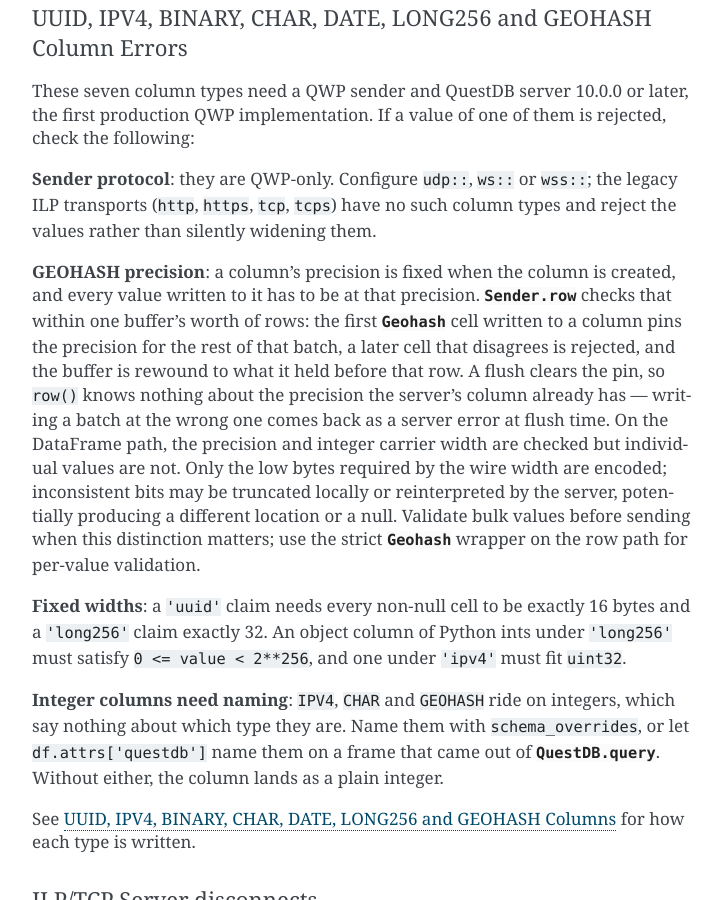
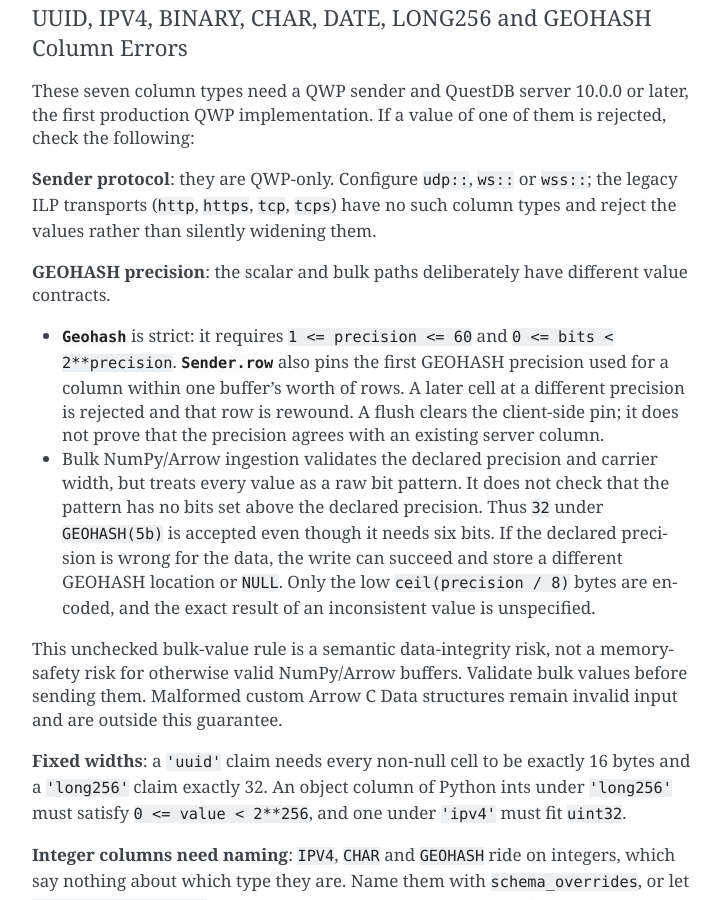
Before and after one commit to questdb/py-questdb-client, a Sphinx documentation site: the page built from docs/troubleshooting.rst, in a window 1280 px wide and 900 px high, scrolled down 2090 px. Shown: the whole window, without its empty margins (388-1110 px from the left). Built offline with Sphinx 7.4.7, drawn with Linux system fonts in a browser that asks for light colours.

Commit message:
docs: make unchecked geohash contract explicit

```diff
--- a/docs/sender.rst
+++ b/docs/sender.rst
@@ -351,13 +351,22 @@
 .. literalinclude:: ../examples/qwp_column_types_dataframe.py
    :language: python
 
-Bulk ``GEOHASH`` ingestion treats the integer column as an unchecked encoded
-value carrier. The precision and the carrier width are validated, but each
-value is not checked against the precision. Only the low bytes required by the
-wire width are encoded; inconsistent bits may be truncated locally or
-reinterpreted by the server, potentially producing a different location or a
-null. Use :class:`Geohash <questdb.Geohash>` on the row path when strict
-per-value validation is required.
+.. warning::
+
+   Bulk ``GEOHASH`` ingestion treats each integer as a raw bit pattern. It
+   validates that the declared precision is in ``1..=60`` and fits the signed
+   integer carrier, but it does **not** verify that an individual value fits
+   that precision. For example, a value of ``32`` needs six bits; declaring
+   it as ``GEOHASH(5b)`` is accepted.
+
+   If the declared precision is wrong for the encoded data, the write can
+   succeed and QuestDB can store a different GEOHASH location or ``NULL``.
+   Only the low ``ceil(precision / 8)`` bytes are encoded, and the exact result
+   of an inconsistent value is unspecified. This is a semantic data-integrity
+   risk, not a memory-safety risk for otherwise valid NumPy/Arrow buffers.
+   Validate bulk values before sending them, or use
+   :class:`Geohash <questdb.Geohash>` on the row path for strict per-value
+   validation. Malformed custom Arrow C Data structures remain invalid input.
 
 Reading a query result back and writing it out again keeps all of these
 types. A pandas dtype holds an Arrow type and no field, so the claim
--- a/docs/troubleshooting.rst
+++ b/docs/troubleshooting.rst
@@ -117,21 +117,28 @@
 ``tcps``) have no such column types and reject the values rather than
 silently widening them.
 
-**GEOHASH precision**: a column's precision is fixed when the column is
-created, and every value written to it has to be at that precision.
-:meth:`Sender.row <questdb.Sender.row>` checks that within one buffer's
-worth of rows: the first :class:`Geohash <questdb.Geohash>` cell written
-to a column pins the precision for the rest of that batch, a later cell
-that disagrees is rejected, and the buffer is rewound to what it held
-before that row. A flush clears the pin, so ``row()`` knows nothing about
-the precision the server's column already has — writing a batch at the
-wrong one comes back as a server error at flush time. On the DataFrame path,
-the precision and integer carrier width are checked but individual values are
-not. Only the low bytes required by the wire width are encoded; inconsistent
-bits may be truncated locally or reinterpreted by the server, potentially
-producing a different location or a null. Validate bulk values before sending
-when this distinction matters; use the strict :class:`Geohash
-<questdb.Geohash>` wrapper on the row path for per-value validation.
+**GEOHASH precision**: the scalar and bulk paths deliberately have different
+value contracts.
+
+* :class:`Geohash <questdb.Geohash>` is strict: it requires
+  ``1 <= precision <= 60`` and ``0 <= bits < 2**precision``.
+  :meth:`Sender.row <questdb.Sender.row>` also pins the first GEOHASH
+  precision used for a column within one buffer's worth of rows. A later cell
+  at a different precision is rejected and that row is rewound. A flush clears
+  the client-side pin; it does not prove that the precision agrees with an
+  existing server column.
+* Bulk NumPy/Arrow ingestion validates the declared precision and carrier
+  width, but treats every value as a raw bit pattern. It does not check that
+  the pattern has no bits set above the declared precision. Thus ``32`` under
+  ``GEOHASH(5b)`` is accepted even though it needs six bits. If the declared
+  precision is wrong for the data, the write can succeed and store a different
+  GEOHASH location or ``NULL``. Only the low ``ceil(precision / 8)`` bytes are
+  encoded, and the exact result of an inconsistent value is unspecified.
+
+This unchecked bulk-value rule is a semantic data-integrity risk, not a
+memory-safety risk for otherwise valid NumPy/Arrow buffers. Validate bulk
+values before sending them. Malformed custom Arrow C Data structures remain
+invalid input and are outside this guarantee.
 
 **Fixed widths**: a ``'uuid'`` claim needs every non-null cell to be
 exactly 16 bytes and a ``'long256'`` claim exactly 32. An object column of
```
Also changed, not shown: CHANGELOG.rst (+8 -4 lines), 2 other files.
